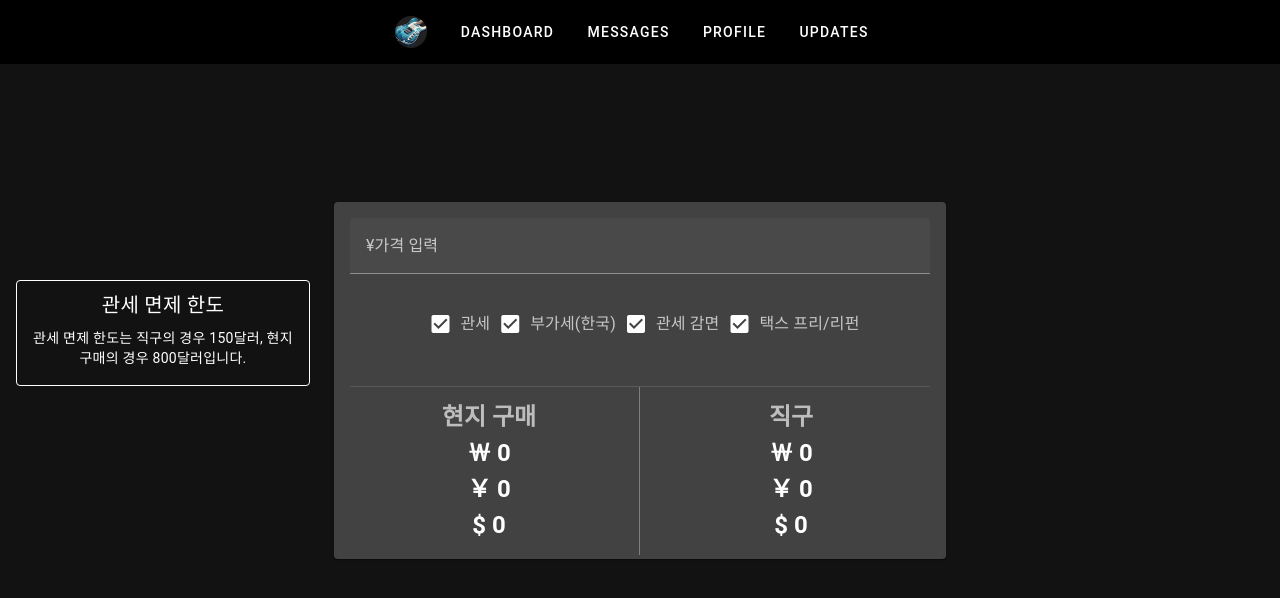
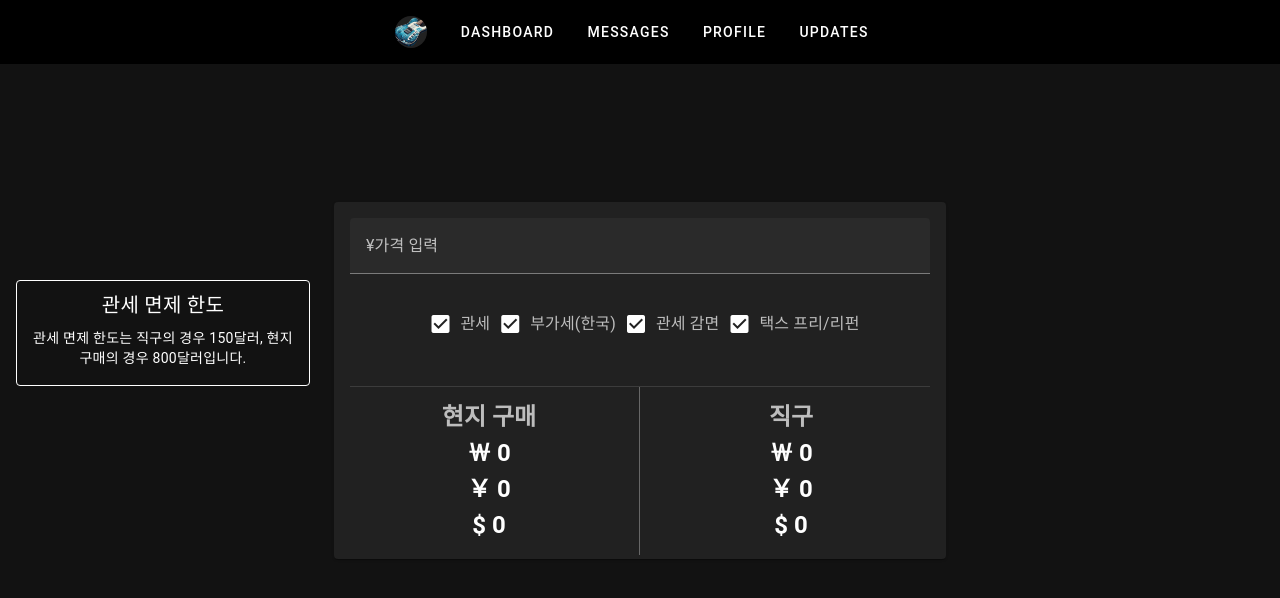
Before and after one commit to minhee231/guitar-reflect-front, a Vue app: page / in a window 1280 px wide. Shown: the top 598 px of the page. Built offline with nearby package versions, Linux system fonts and the light colour scheme; no server answers.

Commit message:
:gem:style: 컴포넌트 테마 클래스 변경

```diff
--- a/src/App.vue
+++ b/src/App.vue
@@ -1,5 +1,5 @@
 <template>
-  <v-app class="bg-grey-darken-4">
+  <v-app class="theme-background">
     <v-main>
       <mainHeader class="main-header" />
       <router-view class="content" :latestCurrency="latestCurrency"/>
@@ -52,7 +52,6 @@ export default {
 
 
 #app {
-  background-color: #616161;
-  min-height: 100vh;
+  background-color: #121212;
 }
 </style>
--- a/src/components/GuitarCalc.vue
+++ b/src/components/GuitarCalc.vue
@@ -2,7 +2,7 @@
 
     <!-- <v-row class="justify-center align-center "> -->
     <!-- <v-card class="pa-4 container-custom portfolio-card rounded-xl bg-grey-darken-3" outlined> -->
-    <v-card class="pa-4 container-custom portfolio-card bg-grey-darken-3" outlined>
+    <v-card class="pa-4 container-custom portfolio-card theme-surface" outlined>
         <v-text-field
         label="¥가격 입력"
         v-model="inputJPYCost"
```
